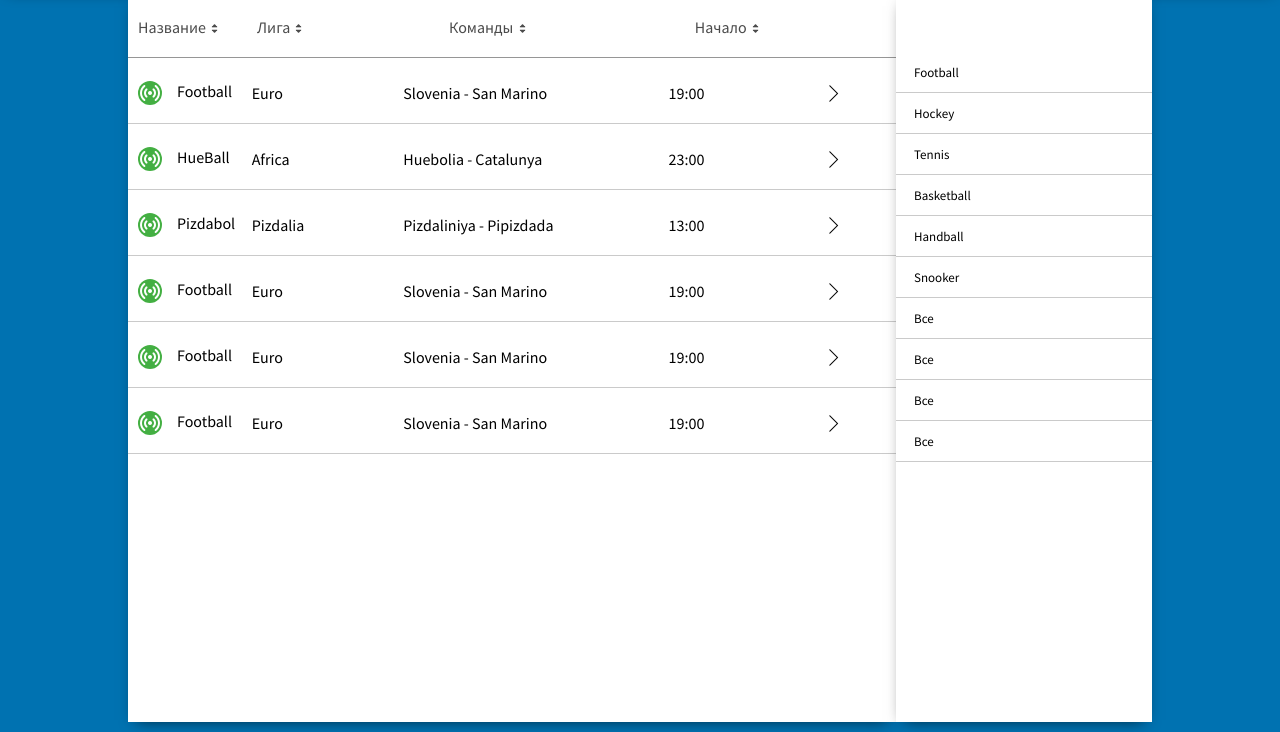
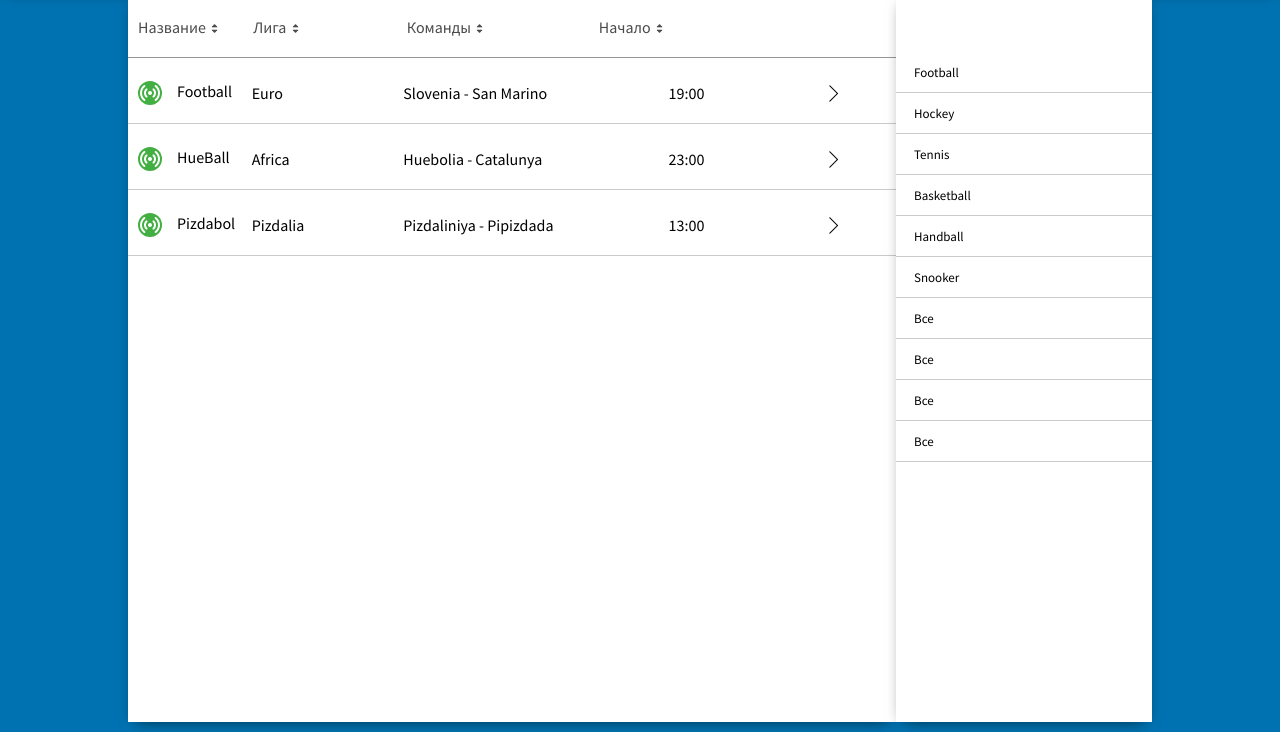
Before and after one commit to weopeji/alfabet, a website: page index.html in a window 1280 px wide. Shown: the part 68-800 px from the top of the page. Drawn offline with nearby package versions, Linux system fonts and the light colour scheme; a web font is replaced by a local one.

Commit message:
Я СДЕЛАЛ ТО ЧТО ТЫ ПРОСИЛ ТОЛЬКО НЕ СДЕЛАЛ ЧТО БЫ БЛОКИ БЫЛИ РОВНЫМИ У МЕНЯ НЕ ПОЛУЧИЛОСЬ ПРОВЕРЯЙ ЭТОТ КОММИТ

```diff
--- a/assets/css/index.sass
+++ b/assets/css/index.sass
@@ -157,26 +157,28 @@ body
         width: 9px
 
 .broadcast_names
-    width: 15.5%
+    width: 15%
     &:hover
         cursor: pointer
 
 .leagues
-    width: 25%
+    width: 20%
     &:hover
         cursor: pointer
 
 .teams_s
-    width: 32%
+    width: 35%
     &:hover
         cursor: pointer
 
 .start_plays
-    width: 25%
+    width: 20%
+    margin-left:
     &:hover
         cursor: pointer
 
 .watch_broadcasts
+    width: 10%
 
 
 .broadcast_line
--- a/assets/javascript/index.js
+++ b/assets/javascript/index.js
@@ -21,27 +21,6 @@
             league: "Pizdalia",
             teams: "Pizdaliniya - Pipizdada",
             start_play: "13:00",
-        },
-        {
-            name: "Football",
-            id: '12453',
-            league: "Euro",
-            teams: "Slovenia - San Marino",
-            start_play: "19:00",
-        },
-        {
-            name: "Football",
-            id: '12453',
-            league: "Euro",
-            teams: "Slovenia - San Marino",
-            start_play: "19:00",
-        },
-        {
-            name: "Football",
-            id: '12453',
-            league: "Euro",
-            teams: "Slovenia - San Marino",
-            start_play: "19:00",
         },
     ];
 
```
Also changed, not shown: assets/css/index.css, 1 other file.
